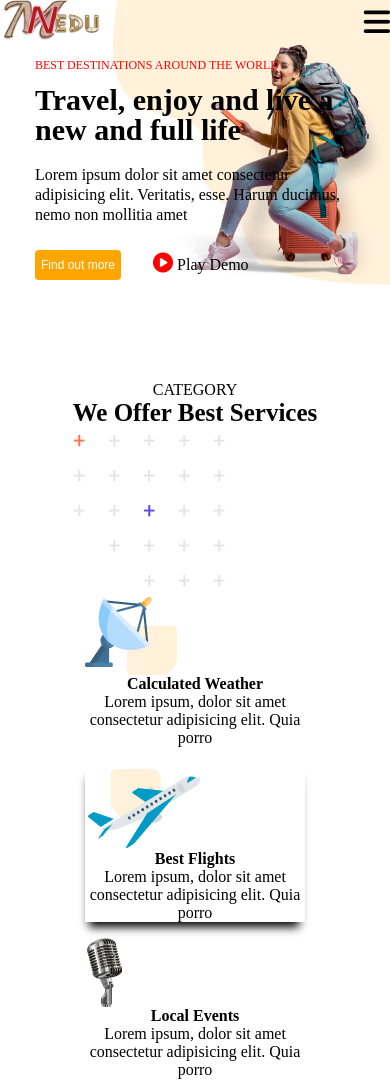
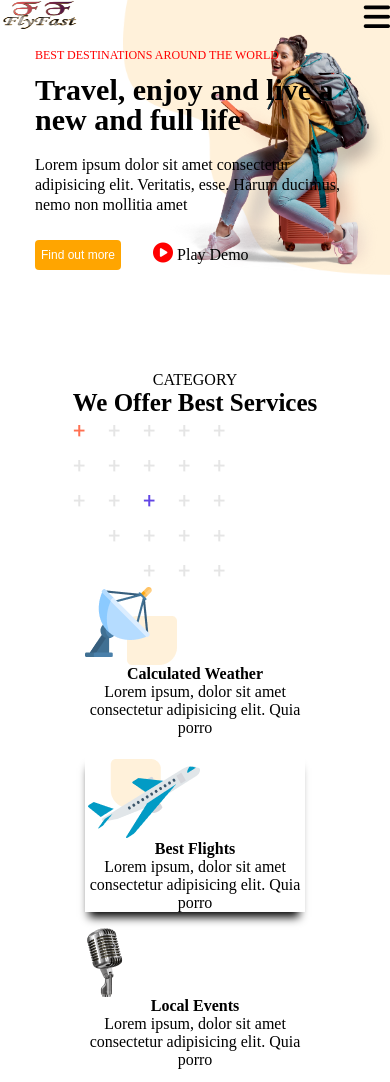
Before and after one commit to Mickienedu/travelSite, a plain HTML site: page index.html in a window 390 px wide. Shown: the top 1082 px of the page. Drawn offline with Linux system fonts and the light colour scheme.

Commit message:
My new add

```diff
--- a/index.html
+++ b/index.html
@@ -18,7 +18,7 @@
     <div class="overall-container">
         <div class="header-container">
             <div class="logo-header">
-                <img src="image/logo-rename.png" alt="">
+                <img src="image/flyfast-logo2.png" alt="">
             </div>
 
            <section>
@@ -251,7 +251,7 @@
     <footer>
         <div class="footer-cont">
             <div class="footer-segment">
-                <img src="image/logo-rename.png" alt="">
+                <img src="image/flyfast-logo2.png" alt="">
                 <p>Book your trip in minute, get full
                     control for much longer.</p>
             </div>
--- a/style.css
+++ b/style.css
@@ -572,6 +572,11 @@ footer .footer-cont2{
         font-size: 30px;
         color: black;
     }
+    /* the logo styling */
+.header-container .logo-header img{
+    width: 80px;
+    height: 30px;
+}
     .header-container section ul{
         display: grid;
         align-items: center;
```
Also changed, not shown: image/flyfast-logo.png (added), image/flyfast-logo2.png (added).
